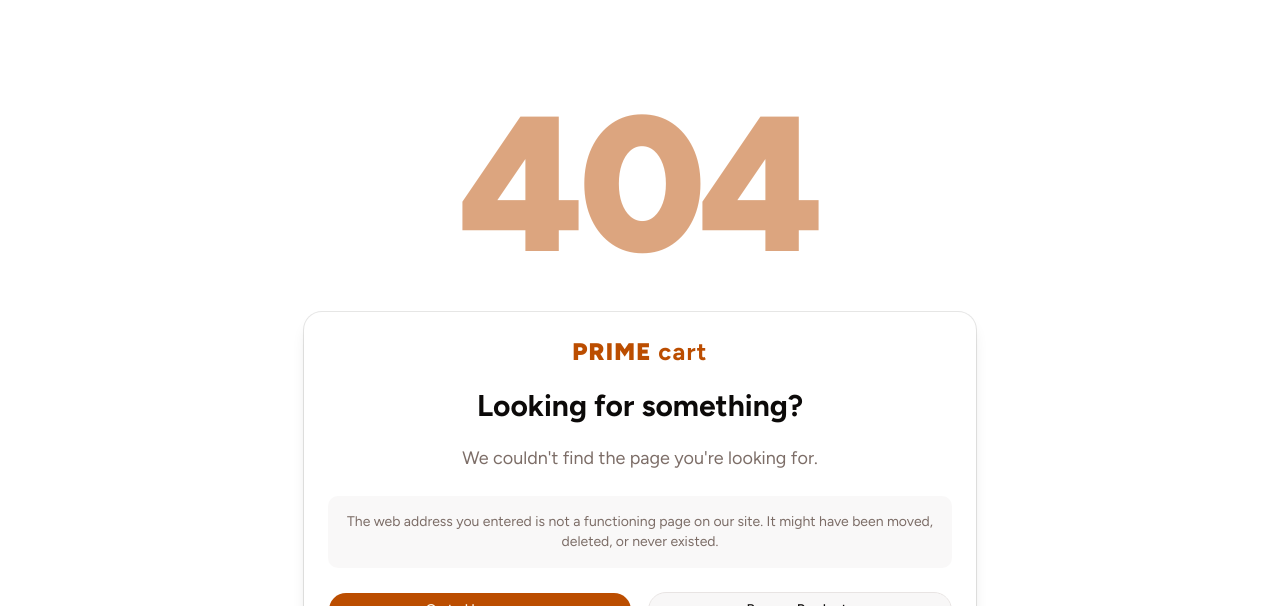
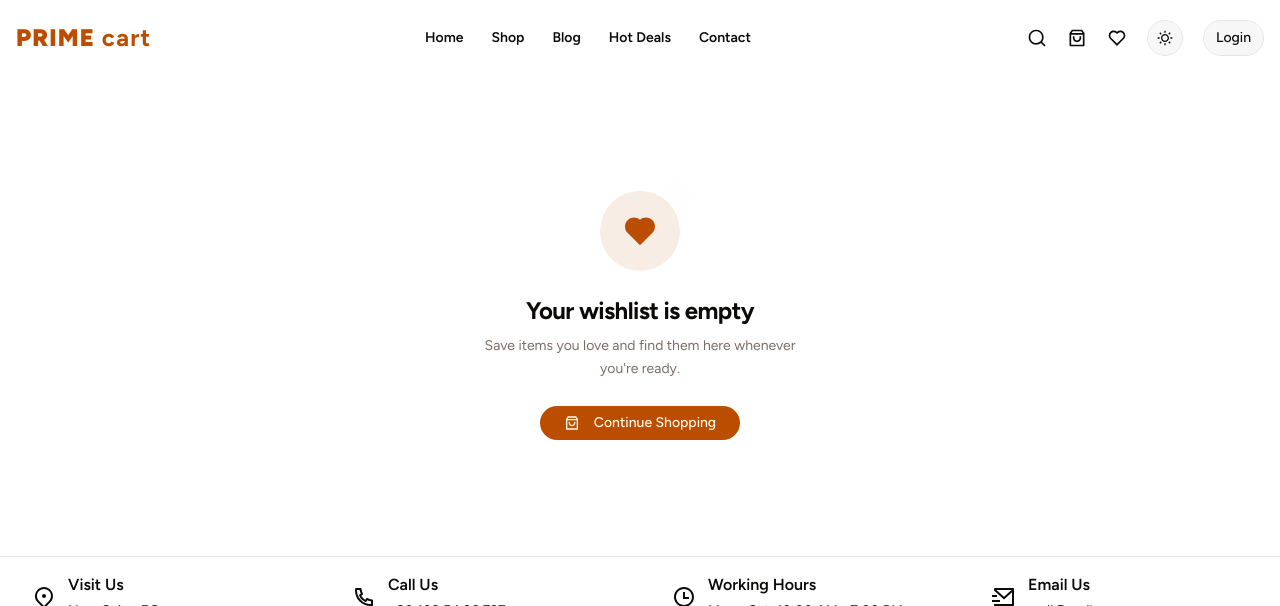
Before and after one commit to AhmedElmarghany/prime-cart, a Next.js app: page /wishlist in a window 1280 px wide. Before the commit this address had no page. Shown: the top 606 px of the page. Built offline with nearby package versions, Linux system fonts and the light colour scheme; no server answers.

Commit message:
feat(wishlist): add wishlist page and fetch favourite products from sanity

```diff
--- /dev/null
+++ b/app/(client)/wishlist/page.tsx
@@ -0,0 +1,44 @@
+"use client";
+
+import useStore from "@/store";
+import { Product } from "@/sanity.types";
+import Container from "@/components/common/Container";
+import ProductCard from "@/components/product/ProductCard";
+import { ResetWishlistDialog } from "@/components/wishlist/ResetWishlistDialog";
+import EmptyWishlist from "@/components/wishlist/EmptyWishlist";
+
+
+const WishListProductsPage = () => {
+  const { favoriteProducts } = useStore();
+
+
+  if (!favoriteProducts?.length) {
+    return (
+      <EmptyWishlist />
+    );
+  }
+
+  return (
+    <Container>
+      {/* Header */}
+      <div className="flex items-center justify-between py-6">
+        <div>
+          <h1 className="text-xl font-bold text-foreground">My Wishlist</h1>
+          <p className="text-xs text-muted-foreground">
+            {favoriteProducts.length} saved item{favoriteProducts.length !== 1 ? "s" : ""}
+          </p>
+        </div>
+        <ResetWishlistDialog />
+      </div>
+
+      {/* Product grid */}
+      <div className="grid grid-cols-1 sm:grid-cols-2 md:grid-cols-3 lg:grid-cols-5 gap-2.5 pt-4 pb-8">
+        {favoriteProducts?.map((product: Product) => (
+          <ProductCard key={product?._id} product={product} />
+        ))}
+      </div>
+    </Container>
+  );
+};
+
+export default WishListProductsPage;
--- /dev/null
+++ b/components/wishlist/EmptyWishlist.tsx
@@ -0,0 +1,39 @@
+import { RiShoppingBag3Line as ShoppingBag, RiHeartFill as Heart } from "@remixicon/react"
+import Container from "../common/Container"
+import { Button } from "../ui/button"
+import Link from "next/link"
+
+
+const EmptyWishlist = () => {
+    return (
+        <Container>
+            <div className="flex min-h-120 flex-col items-center justify-center gap-6 text-center py-16">
+                {/* Icon */}
+                <div className="relative">
+                    <div className="w-20 h-20 rounded-full bg-primary/10 flex items-center justify-center">
+                        <Heart className="w-9 h-9 text-primary" strokeWidth={1.5} />
+                    </div>
+                    <span className="absolute -top-1 -right-1 w-4 h-4 rounded-full bg-primary/20 animate-ping" />
+                </div>
+
+                <div className="space-y-2 max-w-xs">
+                    <h2 className="text-2xl font-bold text-foreground tracking-tight">
+                        Your wishlist is empty
+                    </h2>
+                    <p className="text-sm text-muted-foreground leading-relaxed">
+                        Save items you love and find them here whenever you&apos;re ready.
+                    </p>
+                </div>
+
+                <Button asChild className="rounded-full px-6">
+                    <Link href="/shop">
+                        <ShoppingBag className="w-4 h-4 mr-2" />
+                        Continue Shopping
+                    </Link>
+                </Button>
+            </div>
+        </Container>
+    )
+}
+
+export default EmptyWishlist
--- /dev/null
+++ b/components/wishlist/ResetWishlistDialog.tsx
@@ -0,0 +1,44 @@
+import {
+    AlertDialog,
+    AlertDialogAction,
+    AlertDialogCancel,
+    AlertDialogContent,
+    AlertDialogDescription,
+    AlertDialogFooter,
+    AlertDialogHeader,
+    AlertDialogTitle,
+    AlertDialogTrigger,
+} from "@/components/ui/alert-dialog"
+import { Button } from "@/components/ui/button"
+import useStore from "@/store";
+import { toast } from "sonner";
+
+
+export function ResetWishlistDialog() {
+    const { resetFavorite } = useStore();
+
+    const handleResetCart = () => {
+        resetFavorite();
+        toast.success("Wishlist reset successfully!");
+    };
+
+    return (
+        <AlertDialog>
+            <AlertDialogTrigger asChild>
+                <Button variant="link" className="hoverEffect text-xs font-medium text-muted-foreground hover:text-destructive underline underline-offset-2 cursor-pointer">Clear Wishlist</Button>
+            </AlertDialogTrigger>
+            <AlertDialogContent>
+                <AlertDialogHeader>
+                    <AlertDialogTitle>Are you absolutely sure?</AlertDialogTitle>
+                    <AlertDialogDescription>
+                        This action cannot be undone. This will permanently delete your favourite items from your wishlist.
+                    </AlertDialogDescription>
+                </AlertDialogHeader>
+                <AlertDialogFooter>
+                    <AlertDialogCancel>Cancel</AlertDialogCancel>
+                    <AlertDialogAction onClick={handleResetCart} className="bg-destructive text-accent-foreground">Reset</AlertDialogAction>
+                </AlertDialogFooter>
+            </AlertDialogContent>
+        </AlertDialog>
+    )
+}
```
